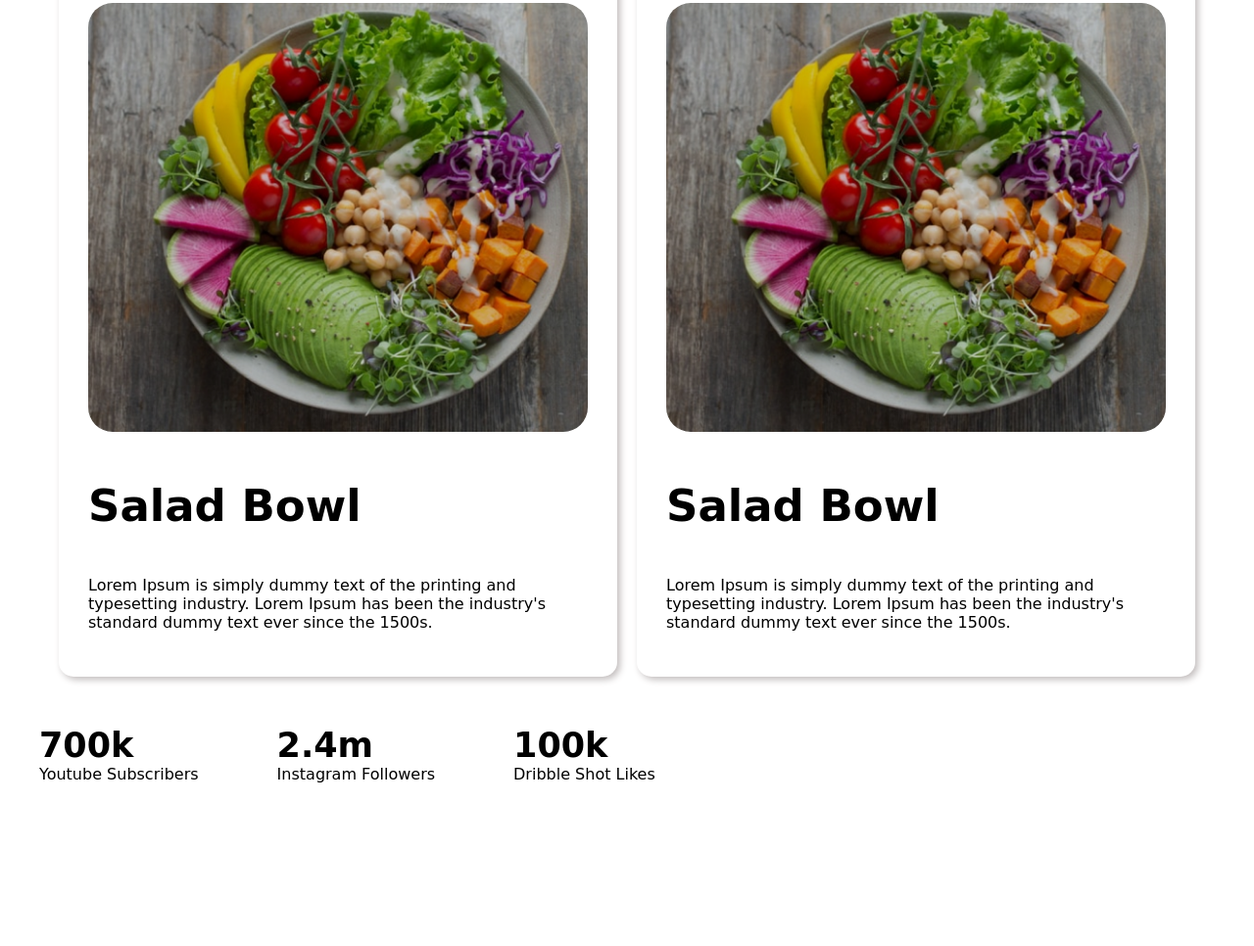
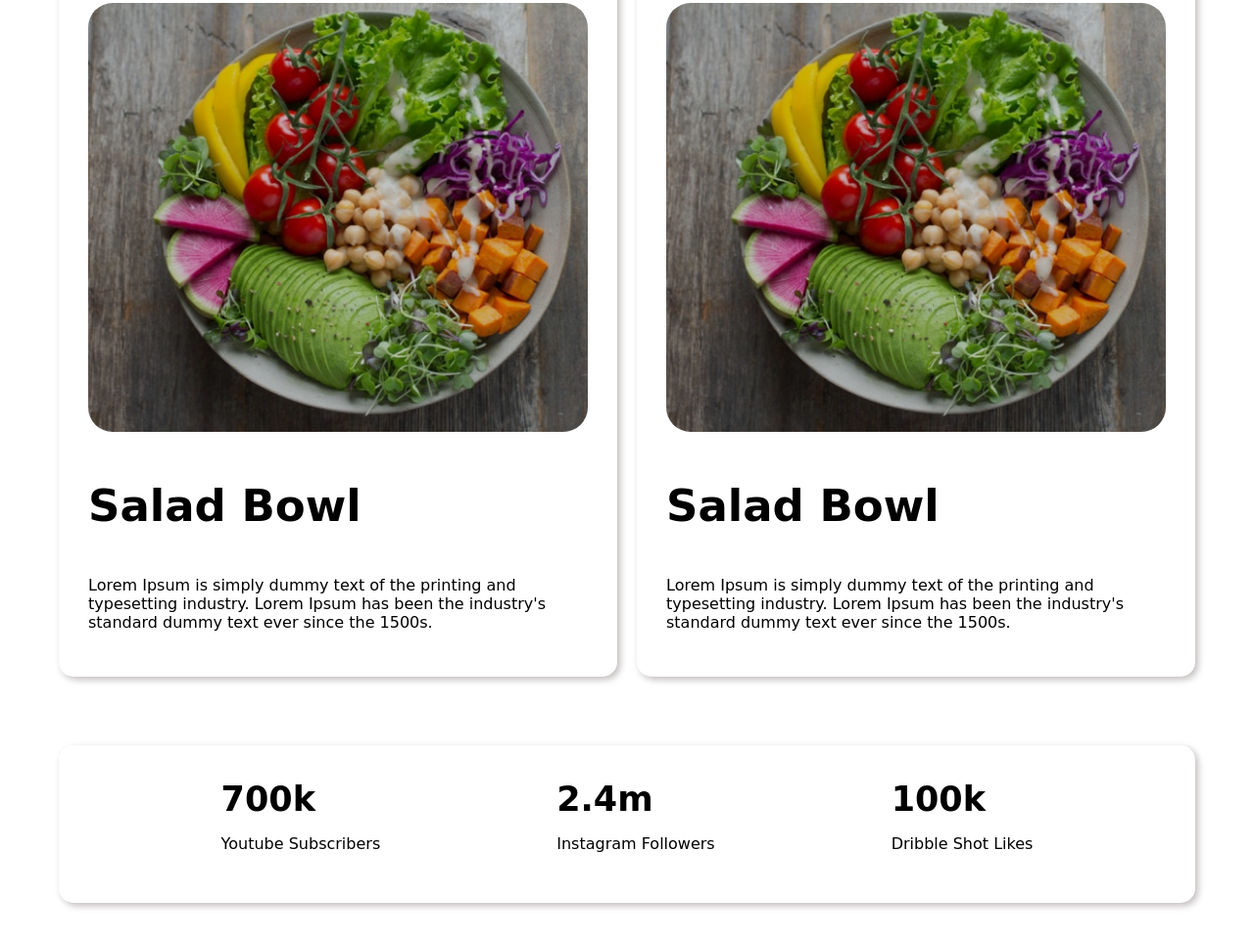
Before and after one commit to mostafizurhh/EAT-HEALTHY-MAIN, a plain HTML site: page index.html in a window 1280 px wide. Shown: the part 1482-2448 px from the top of the page at 98% size. Before the commit the page ends 2322 px from the top, so only its background shows below. Drawn offline with Linux system fonts and the light colour scheme; a web font is replaced by a local one.

Commit message:
smc-padding class modified, smc class deleted, section4 completed

```diff
--- a/index.html
+++ b/index.html
@@ -108,24 +108,26 @@
         </div>
     </section>
     <section>
+        <div class="div-smc">
             <div class="display-inline">
                 <div class="smc-padding">
                     <h4>
                         700k
                     </h4>
-                <p class="smc">Youtube Subscribers</p>
+                    <p>Youtube Subscribers</p>
                 </div>
                 <div class="smc-padding">
                     <h4>
                         2.4m
                     </h4>
-                <p class="smc">Instagram Followers</p>
+                    <p>Instagram Followers</p>
                 </div>
                 <div class="smc-padding">
                     <h4>
                         100k
                     </h4>
-                <p class="smc">Dribble Shot Likes</p>
+                    <p>Dribble Shot Likes</p>
+                </div>
             </div>
         </div>
     </section>
--- a/style.css
+++ b/style.css
@@ -25,7 +25,6 @@ h3 {
 }
 
 h4 {
-    display: inline-block;
     font-size: 35px;
     font-weight: bold;
     margin: 0%;
@@ -137,14 +136,17 @@ h4 {
 
 .display-inline {
     display: inline-flex;
-}
 
-.smc {
-    padding: 0%;
-    margin: 0%;
 }
 
 .smc-padding {
-    padding: 20px;
-    margin: 20px;
+    text-align: left;
+    margin: 35px 90px;
 }
+
+.div-smc {
+    text-align: center;
+    margin: 60px;
+    border-radius: 15px;
+    box-shadow: 3px 3px 7px rgb(194, 189, 189);
+}
```
Lines whose indentation alone changed are shown as unchanged.
